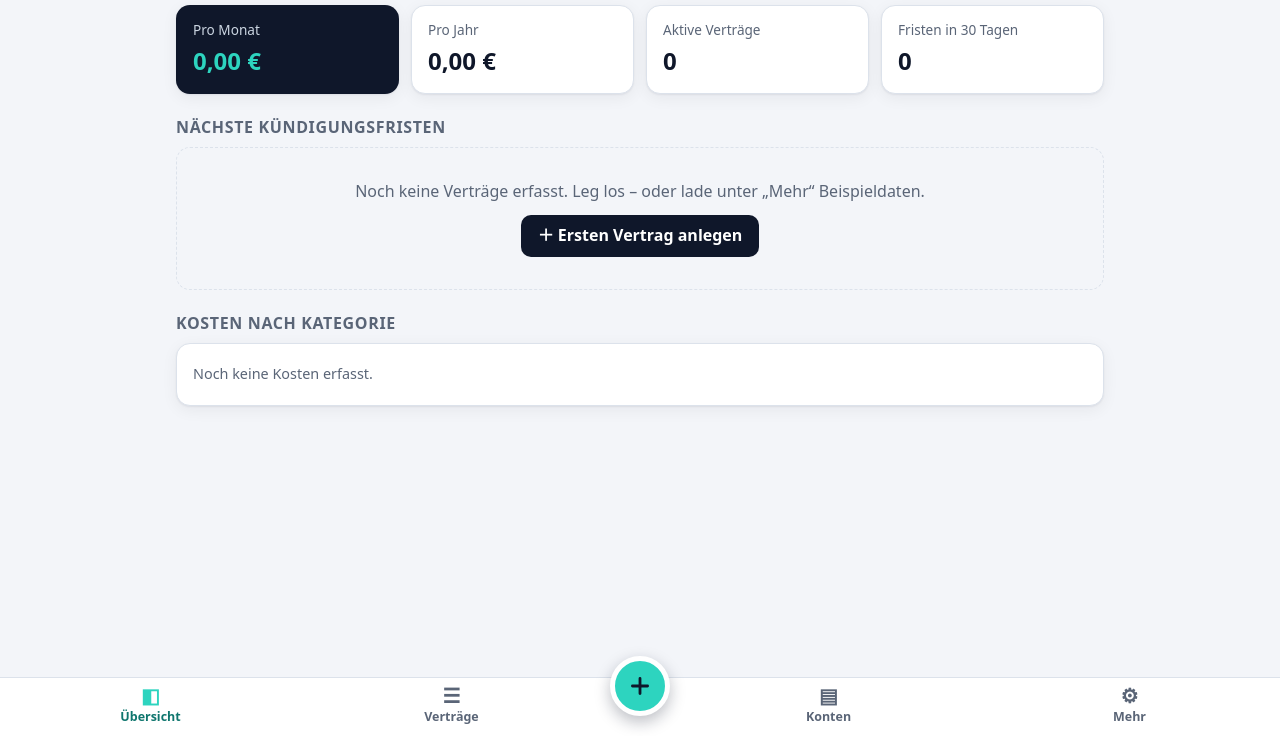
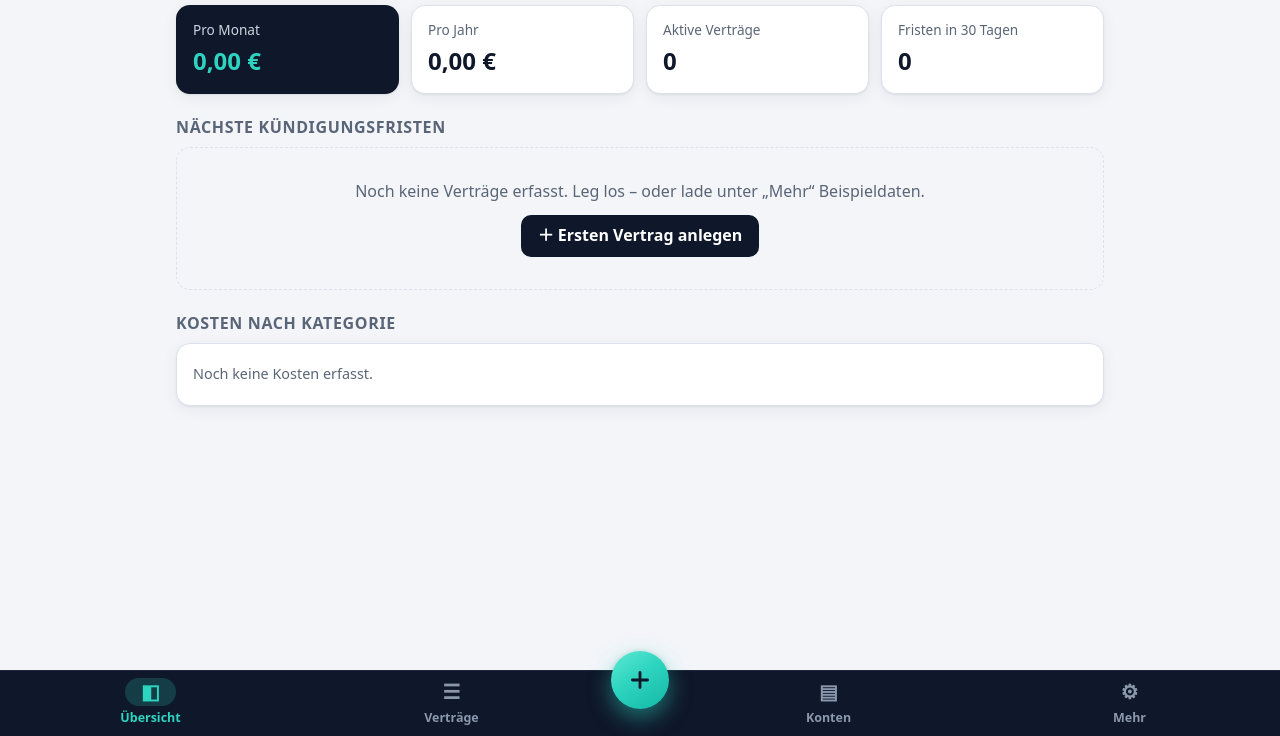
Before and after one commit to kenecky/fristfuchs, a plain HTML site: page index.html in a window 1280 px wide. Shown: the part 64-800 px from the top of the page. Drawn offline with Linux system fonts and the light colour scheme.

Commit message:
Navigation in Navy mit Mint-Pille und leuchtendem Plus-Button
- Navigationsleiste in Navy wie die Kopfzeile (hell und dunkel)
- Aktiver Tab mit Mint-Pille hinter dem Symbol
- Plus-Button ohne Rand, mit Mint-Verlauf und weichem Leuchten

Co-Authored-By: Claude Opus 5.5 <noreply@anthropic.com>
Claude-Session: https://claude.ai/code/session_01ArLgHFwpCKqbQCMyANoKEw

```diff
--- a/app.js
+++ b/app.js
@@ -1,6 +1,6 @@
 'use strict';
 
-const APP_VERSION = '1.9.0';
+const APP_VERSION = '1.10.0';
 const STORAGE_KEY = 'vw.contracts.v1';
 const SETTINGS_KEY = 'vw.settings.v1';
 const NOTIFIED_KEY = 'vw.notified.v1';
--- a/styles.css
+++ b/styles.css
@@ -191,17 +191,23 @@ textarea { resize: vertical; }
 .tabbar {
   position: fixed; left: 0; right: 0; bottom: 0; z-index: 10;
   display: grid; grid-template-columns: 1fr 1fr 76px 1fr 1fr;
-  background: var(--surface); border-top: 1px solid var(--border);
+  /* Navy wie die Kopfzeile – in hellem und dunklem Modus */
+  background: var(--navy); border-top: 1px solid rgba(255, 255, 255, .06);
   padding-bottom: env(safe-area-inset-bottom);
 }
-.tabbar button {
-  border: 0; background: transparent; padding: 8px 4px 10px; cursor: pointer;
-  display: flex; flex-direction: column; align-items: center; gap: 2px;
-  color: var(--muted); font-size: .78rem; font-weight: 600;
+.tabbar [data-tab] {
+  border: 0; background: transparent; padding: 7px 4px 9px; cursor: pointer;
+  display: flex; flex-direction: column; align-items: center; gap: 3px;
+  color: #8a98ad; font-size: .78rem; font-weight: 600;
 }
-.tabbar .ico { font-size: 1.25rem; line-height: 1; }
-.tabbar button.active { color: var(--accent-text); }
-.tabbar button.active .ico { color: var(--mint); }
+/* Mint-Pille hinter dem Symbol des aktiven Tabs */
+.tabbar .ico {
+  font-size: 1.25rem; line-height: 1; padding: 4px 16px; border-radius: 999px;
+  transition: background-color .2s ease, color .2s ease;
+}
+.tabbar [data-tab].active { color: var(--mint); }
+.tabbar [data-tab].active .ico { background: rgba(45, 212, 191, .2); color: var(--mint); }
+.tabbar [data-tab]:focus-visible { outline: 2px solid var(--mint); outline-offset: -4px; border-radius: 12px; }
 
 /* Dialoge */
 dialog.sheet {
@@ -412,15 +418,14 @@ dialog.confirm h2 { font-size: 1.15rem; margin-bottom: 8px; }
 /* Runder Plus-Button mittig in der Navigation */
 .fab-slot { position: relative; display: flex; justify-content: center; }
 .tabbar .fab {
-  position: absolute; top: -22px; left: 50%; transform: translateX(-50%);
-  width: 60px; height: 60px; border-radius: 50%; padding: 0; cursor: pointer;
+  position: absolute; top: -20px; left: 50%; transform: translateX(-50%);
+  width: 58px; height: 58px; border-radius: 50%; padding: 0; border: 0; cursor: pointer;
   display: grid; place-items: center;
-  background: var(--mint); color: var(--navy);
-  border: 5px solid var(--surface);               /* Aussparung: Ring in Leistenfarbe */
-  box-shadow: 0 6px 16px rgba(15, 23, 42, .28);
+  background: linear-gradient(145deg, #5eead4 0%, #2dd4bf 45%, #14b8a6 100%); color: var(--navy);
+  box-shadow: 0 8px 22px rgba(45, 212, 191, .5), 0 2px 6px rgba(15, 23, 42, .25);
   transition: transform .15s ease, box-shadow .15s ease;
 }
 .tabbar .fab svg { width: 26px; height: 26px; }
-.tabbar .fab:hover { box-shadow: 0 8px 22px rgba(15, 23, 42, .34); }
+.tabbar .fab:hover { box-shadow: 0 10px 28px rgba(45, 212, 191, .6), 0 2px 6px rgba(15, 23, 42, .25); }
 .tabbar .fab:active { transform: translateX(-50%) scale(.93); }
-.tabbar .fab:focus-visible { outline: 3px solid var(--accent-text); outline-offset: 2px; }
+.tabbar .fab:focus-visible { outline: 3px solid #fff; outline-offset: 3px; }
--- a/sw.js
+++ b/sw.js
@@ -1,5 +1,5 @@
 /* Service Worker: Offline-Betrieb, Updates und Klicks auf Benachrichtigungen */
-const CACHE = 'fristfuchs-v1.9.0';
+const CACHE = 'fristfuchs-v1.10.0';
 const ASSETS = [
   './',
   'index.html',
```
